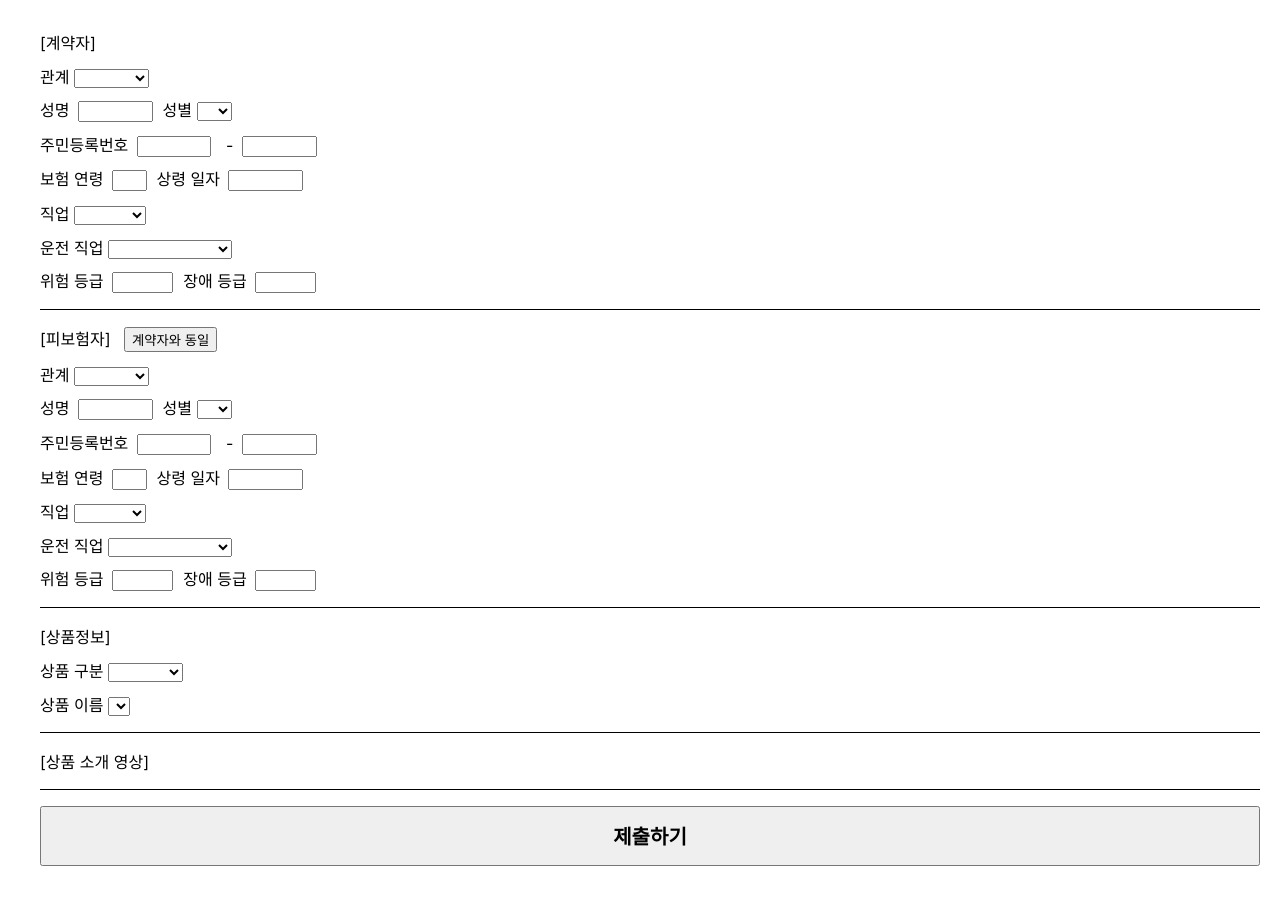
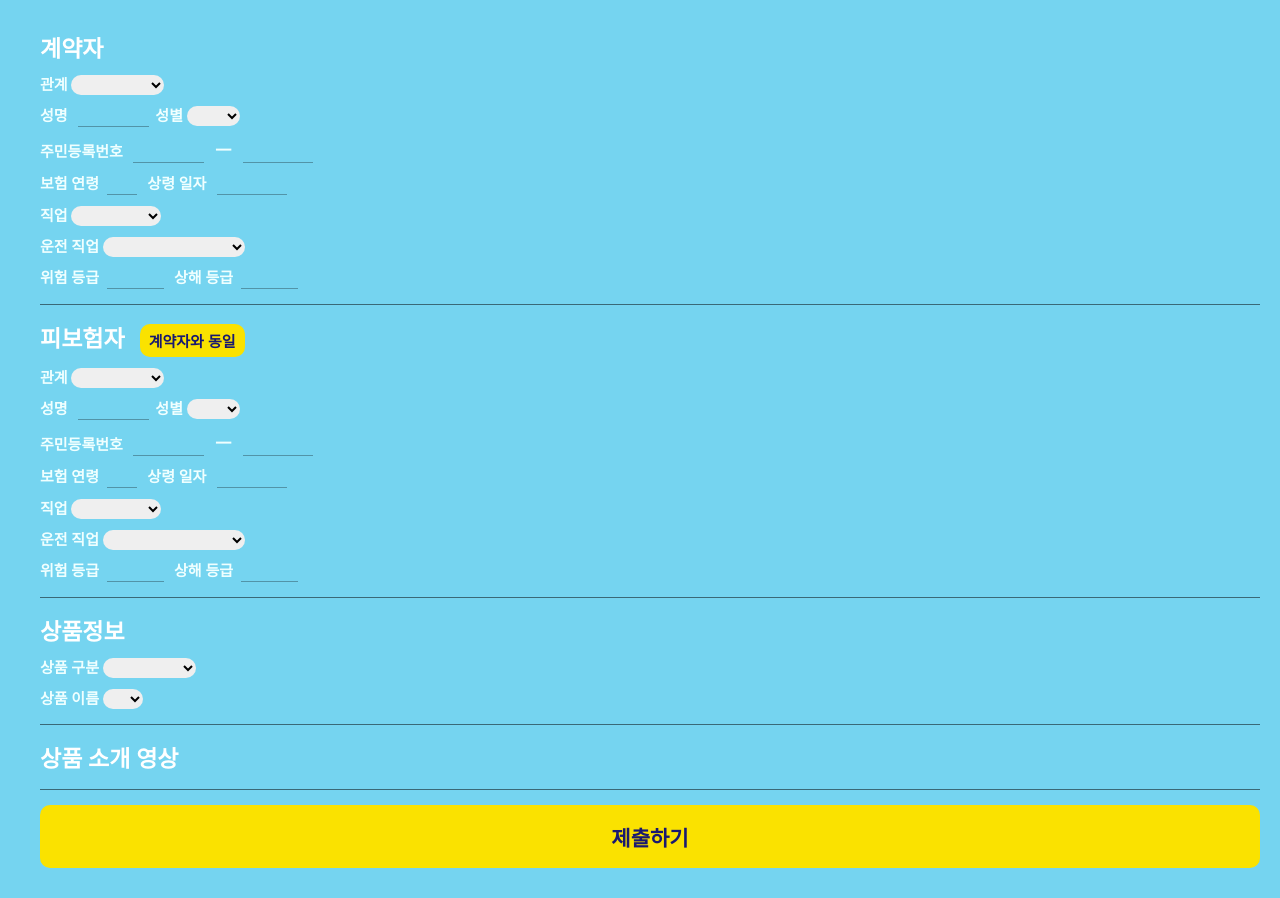
Before and after one commit to dnjssla94/react_page1, a React (Create React App) app: page / in a window 1280 px wide. Built offline with nearby package versions, Linux system fonts and the light colour scheme.

Commit message:
decorate component and add some function

```diff
--- a/src/App.css
+++ b/src/App.css
@@ -1,6 +1,7 @@
 .App {
   text-align: center;
-  padding: 10px;
+  padding: 5px;
+  background-color: #75D4F0;
 }
 
 
@@ -32,13 +33,38 @@
   margin: 30px 10px 30px 20px;
 }
 
+input {
+  border: none;
+  outline: none;
+  font-family: inherit;
+  background-color: #75D4F0;
+  border: none;
+  justify-content: center;
+  border-bottom: 1.2px solid rgba(0, 0, 0, 0.3);
+  transition: border-color 0.5s ease-in-out;
+}
+
+input:focus {
+  border-color: var(--yellow);
+}
+
+select {
+  border: none;
+  outline: none;
+  font-family: inherit;
+  border: none;
+  border-radius: 10px;
+  padding: 2px 10px 1px 10px;
+}
+
+
 .line {
   margin-bottom: 0.6em;
 }
 .division {
   width: 100%;
   height: 1px;
-  background-color: black;
+  background-color: rgba(0, 0, 0, 0.5);
   margin-top: 1em;
   margin-bottom: 1em;
 }
@@ -53,8 +79,8 @@
   width: 4em;
 }
 .shortIpt {
-  margin-left: 0.3em;
-  margin-right: 10px;
+  margin-left: 0.5em;
+  margin-right: 0.5em;
   width: 5em;
 }
 .longIpt {
@@ -65,9 +91,36 @@
 .infoSubmit {
   width: 100%;
   height: 3em;
-  font-size: 20px;
+  font-size: 21px;
   font-weight: bolder;
+  color:midnightblue;
+}
+.dash {
+  display: inline;
+  font-weight: bolder;
+  font-size: larger;
 }
 .samePerson {
+  color:midnightblue;
+  border: none;
   margin-left: 1em;
+  padding: 6px 9px 6px 9px;
+  font-weight: bolder;
+  font-size: 15px;
 }
+.cpnt-title {
+  /* padding: 5px 12px 5px 12px; */
+  border-radius: 20%;
+  font-weight: bold;
+  font-size: 23px;
+  color: white;
+}
+button {
+  border: none;
+  background-color: var(--yellow);
+  font-size: 15px;
+  padding: 20px;
+  padding-top: 17px;
+  border-radius: 10px;
+  text-align: center;
+}
--- a/src/components/personInfo.jsx
+++ b/src/components/personInfo.jsx
@@ -50,14 +50,14 @@ class PersonInfo extends Component {
                 <div className='line'>
                     <span>주민등록번호 </span>
                     <input className='shortIpt' type="text" onChange={this.getResidentNum1}/>
-                    <span> - </span>
+                    <p className='dash'> ㅡ </p>
                     <input className='shortIpt' type="text" onChange={this.getResidentNum2}/>
                 </div>
                 <div className='line'>
                     <span>보험 연령 </span>
-                    <input className='shortestIpt' type="text" value={this.props.isrAge}/>
+                    <input className='shortestIpt' type="text" defaultValue={this.props.isrAge} />
                     <span>상령 일자 </span>
-                    <input className='shortIpt' type="text" value={this.props.isrBrith}/>
+                    <input className='shortIpt' type="text" defaultValue={this.props.isrBrith} />
                 </div>
                 <div className='line'>
                     <span>직업 </span>
@@ -75,9 +75,9 @@ class PersonInfo extends Component {
                 </div>
                 <div className='line'>
                     <span>위험 등급 </span>
-                    <input className='shorterIpt' type="text" onChange={this.getData}/>
-                    <span>장애 등급 </span>
-                    <input className='shorterIpt' type="text" onChange={this.getData}/>
+                    <input className='shorterIpt' type="text" defaultValue={this.props.isRiskGrade} />
+                    <span>상해 등급 </span>
+                    <input className='shorterIpt' type="text" defaultValue={this.props.isInjuryGrade} />
                 </div>
             </div>
         );
--- a/src/index.css
+++ b/src/index.css
@@ -1,10 +1,13 @@
 body {
   margin: 0;
-  font-family: -apple-system, BlinkMacSystemFont, 'Segoe UI', 'Roboto', 'Oxygen',
-    'Ubuntu', 'Cantarell', 'Fira Sans', 'Droid Sans', 'Helvetica Neue',
-    sans-serif;
+  font-family: "Malgun Gothic", serif;
+  color: #2f383e;
   -webkit-font-smoothing: antialiased;
   -moz-osx-font-smoothing: grayscale;
+  background-color: #75D4F0;
+  font-weight: bold;
+  color: azure;
+  font-size: 15px;
 }
 
 code {
--- a/src/index.js
+++ b/src/index.js
@@ -1,6 +1,7 @@
 import React from 'react';
 import ReactDOM from 'react-dom';
 import './index.css';
+import './variables.css';
 import App from './app';
 
 ReactDOM.render(
--- a/src/pages/selectInsurance.jsx
+++ b/src/pages/selectInsurance.jsx
@@ -161,10 +161,48 @@ class SelectInsurance extends Component {
     this.setState({...this.state, contractor :{...this.state.contractor, gender: gender}});
   }
   getContractorJob = (job) => {
-    this.setState({...this.state, contractor :{...this.state.contractor, job: job}});
+    switch(job){
+      case '운송업':
+        this.setState({...this.state, contractor :{...this.state.contractor, job: job, riskGrade: 4}});
+        break;
+      case '건설업':
+        this.setState({...this.state, contractor :{...this.state.contractor, job: job, riskGrade: 5}});
+        break;
+      case '서비스업':
+        this.setState({...this.state, contractor :{...this.state.contractor, job: job, riskGrade: 1}});
+        break;
+      case '요식업':
+        this.setState({...this.state, contractor :{...this.state.contractor, job: job, riskGrade: 2}});
+        break;
+      case '운동선수':
+        this.setState({...this.state, contractor :{...this.state.contractor, job: job, riskGrade: 5}});
+        break;
+      default:
+        this.setState({...this.state, contractor :{...this.state.contractor, job: job, riskGrade: 1}});
+        break;
+    }
   }
-  getContractorDrivingKind = (kind) => {
-    this.setState({...this.state, contractor :{...this.state.contractor, drivingJob: kind}});
+  getContractorDrivingKind = (carKind) => {
+    switch(carKind){
+      case '자가용승용차':
+        this.setState({...this.state, contractor :{...this.state.contractor, drivingJob: carKind, injuryGrade: 'B'}});
+        break;
+      case '영업용승합차':
+        this.setState({...this.state, contractor :{...this.state.contractor, drivingJob: carKind, injuryGrade: 'D'}});
+        break;
+      case '6종건설기계':
+        this.setState({...this.state, contractor :{...this.state.contractor, drivingJob: carKind, injuryGrade: 'D'}});
+        break;
+      case '일반건설기계':
+        this.setState({...this.state, contractor :{...this.state.contractor, drivingJob: carKind, injuryGrade: 'E'}});
+        break;
+      case '폭발물,인화물차량':
+        this.setState({...this.state, contractor :{...this.state.contractor, drivingJob: carKind, injuryGrade: 'D'}});
+        break;
+      default:
+        this.setState({...this.state, contractor :{...this.state.contractor, drivingJob: carKind, injuryGrade: 'B'}});
+        break;
+    }
   }
   getContractorResidentNum1 = (residentNum1) => {
     this.setState({...this.state, contractor :{...this.state.contractor, residentNum1: residentNum1}});
@@ -196,12 +234,55 @@ class SelectInsurance extends Component {
     this.setState({...this.state, theInsured :{...this.state.theInsured, residentNum1: residentNum1}});
   }
   getTheInsuredResidentNum2 = (residentNum2) => {
-    this.setState({...this.state, theInsured :{...this.state.theInsured, residentNum2: residentNum2}});
     const isrAge = this.calIsrAgeAndIsrBirth(this.state.theInsured.residentNum1,residentNum2)[0]
     const isrBrith = this.calIsrAgeAndIsrBirth(this.state.theInsured.residentNum1,residentNum2)[1]
-    // console.log(isrAge, isrBrith)
-    this.setState({...this.state, theInsured : {...this.state.theInsured,insuranceAge: isrAge, insuranceBirth: isrBrith}})
-    // console.log('this.state.theInsured: ',this.state.theInsured);
+    this.setState({...this.state, theInsured :{...this.state.theInsured, residentNum2: residentNum2}}, () => {
+      this.setState({...this.state, theInsured : {...this.state.theInsured,insuranceAge: isrAge, insuranceBirth: isrBrith}})
+    });
+  }
+  getTheInsuredJob = (job) => {
+    switch(job){
+      case '운송업':
+        this.setState({...this.state, theInsured :{...this.state.theInsured, job: job, riskGrade: 4}});
+        break;
+      case '건설업':
+        this.setState({...this.state, theInsured :{...this.state.theInsured, job: job, riskGrade: 5}});
+        break;
+      case '서비스업':
+        this.setState({...this.state, theInsured :{...this.state.theInsured, job: job, riskGrade: 1}});
+        break;
+      case '요식업':
+        this.setState({...this.state, theInsured :{...this.state.theInsured, job: job, riskGrade: 2}});
+        break;
+      case '운동선수':
+        this.setState({...this.state, theInsured :{...this.state.theInsured, job: job, riskGrade: 5}});
+        break;
+      default:
+        this.setState({...this.state, theInsured :{...this.state.theInsured, job: job, riskGrade: 1}});
+        break;
+    }
+  }
+  getTheInsuredDrivingKind = (carKind) => {
+    switch(carKind){
+      case '자가용승용차':
+        this.setState({...this.state, theInsured :{...this.state.theInsured, drivingJob: carKind, injuryGrade: 'B'}});
+        break;
+      case '영업용승합차':
+        this.setState({...this.state, theInsured :{...this.state.theInsured, drivingJob: carKind, injuryGrade: 'D'}});
+        break;
+      case '6종건설기계':
+        this.setState({...this.state, theInsured :{...this.state.theInsured, drivingJob: carKind, injuryGrade: 'D'}});
+        break;
+      case '일반건설기계':
+        this.setState({...this.state, theInsured :{...this.state.theInsured, drivingJob: carKind, injuryGrade: 'E'}});
+        break;
+      case '폭발물,인화물차량':
+        this.setState({...this.state, theInsured :{...this.state.theInsured, drivingJob: carKind, injuryGrade: 'D'}});
+        break;
+      default:
+        this.setState({...this.state, theInsured :{...this.state.theInsured, drivingJob: carKind, injuryGrade: 'B'}});
+        break;
+    }
   }
 
   copyPersonInfo = () => {
@@ -213,7 +294,9 @@ class SelectInsurance extends Component {
     const residentNum1 = this.state.contractor.residentNum1;
     const residentNum2 = this.state.contractor.residentNum2;
     const insuranceAge = this.state.contractor.insuranceAge;
-    const insuranceBirth = this.state.contractor.insuranceBirth
+    const insuranceBirth = this.state.contractor.insuranceBirth;
+    const riskGrade =this.state.contractor.riskGrade;
+    const injuryGrade =this.state.contractor.injuryGrade;
 
     this.setState({
       ...this.state,
@@ -227,7 +310,9 @@ class SelectInsurance extends Component {
         residentNum1 : residentNum1,
         residentNum2 : residentNum2,
         insuranceAge: insuranceAge,
-        insuranceBirth: insuranceBirth
+        insuranceBirth: insuranceBirth,
+        riskGrade: riskGrade,
+        injuryGrade: injuryGrade,
       },
       isNotSame : false
     })
@@ -282,7 +367,7 @@ class SelectInsurance extends Component {
     return (
       <div className='app'>
         <div className='line'>
-          <span>[계약자]</span>
+          <span className="cpnt-title">계약자</span>
         </div>
 
         <PersonInfo
@@ -292,6 +377,8 @@ class SelectInsurance extends Component {
           drivingKindList={this.state.drivingKindList}
           isrAge={this.state.contractor.insuranceAge}
           isrBrith={this.state.contractor.insuranceBirth}
+          isRiskGrade={this.state.contractor.riskGrade}
+          isInjuryGrade={this.state.contractor.injuryGrade}
           getName={this.getContractorName}
           getRelation={this.getContractorRelation}
           getGender={this.getContractorGender}
@@ -303,7 +390,7 @@ class SelectInsurance extends Component {
 
         <div className='division'></div>
         <div className='line'>
-          <span>[피보험자]</span>
+          <span className="cpnt-title">피보험자</span>
           <button className='samePerson' onClick={this.copyPersonInfo}>계약자와 동일</button>
         </div>
         {this.state.isNotSame && <PersonInfo className='theInsured'
@@ -313,6 +400,8 @@ class SelectInsurance extends Component {
           drivingKindList={this.state.drivingKindList}
           isrAge={this.state.theInsured.insuranceAge}
           isrBrith={this.state.theInsured.insuranceBirth}
+          isRiskGrade={this.state.theInsured.riskGrade}
+          isInjuryGrade={this.state.theInsured.injuryGrade}
           getName={this.getTheInsuredName}
           getRelation={this.getTheInsuredRelation}
           getGender={this.getTheInsuredGender}
@@ -324,7 +413,7 @@ class SelectInsurance extends Component {
 
         <div className='division'></div>
         <div className='line'>
-          <span>[상품정보]</span>
+          <span className="cpnt-title">상품정보</span>
         </div>
 
         <ProductInfo
@@ -336,7 +425,7 @@ class SelectInsurance extends Component {
 
         <div className='division'></div>
         <div className='line'>
-          <span>[상품 소개 영상]</span>
+          <span className="cpnt-title">상품 소개 영상</span>
         </div>
 
         <InformationVideo
--- /dev/null
+++ b/src/variables.css
@@ -0,0 +1,6 @@
+:root {
+  --yellow: #fae200;
+  --horizontal-space: 20px;
+  --main-border: 1px solid rgba(0, 0, 0, 0.2);
+  --gray: rgba(0, 0, 0, 0.5);
+}
```
Also changed, not shown: src/components/comboBox.jsx (indentation only).
